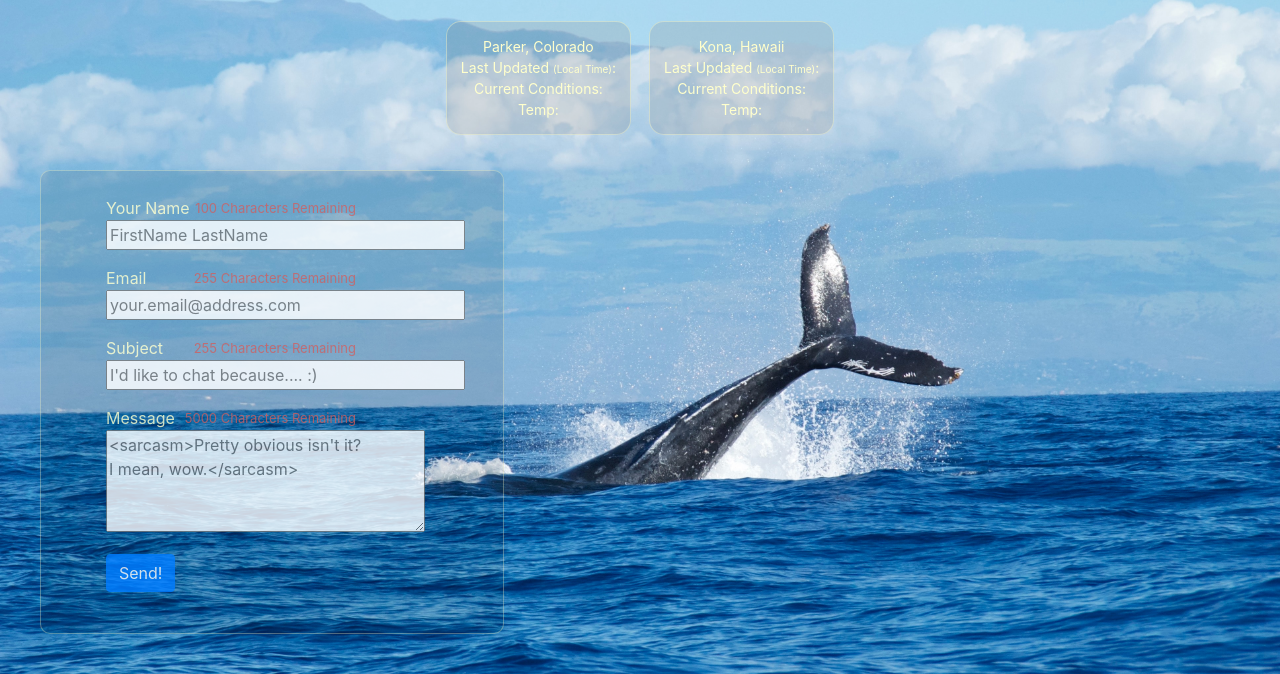
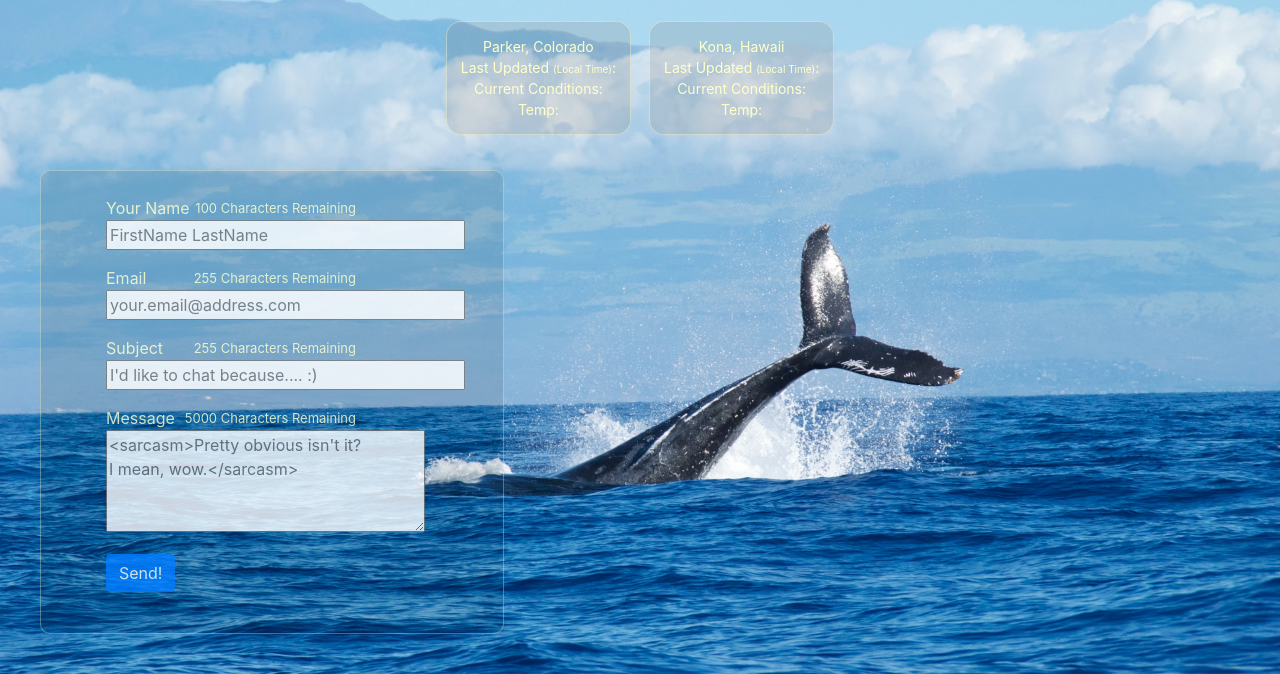
Before and after one commit to codecampNick/MySite2, a Django app: page /contact/ in a window 1280 px wide. Shown: the part 56-730 px from the top of the page. Run offline with Django 3.2, Linux system fonts and the light colour scheme; parts of the project's set-up code (start-up, migrations or seed data) failed here and were passed over; some libraries are stand-ins or nearby versions.

Commit message:
css change. no longer red text on contact form

```diff
--- a/contact/static/css/contact.css
+++ b/contact/static/css/contact.css
@@ -7,5 +7,5 @@
     float: right;
     padding-top: 3px;
     font-size:13px;
-    color: indianred;
+    /*color: indianred;*/
 }
```
